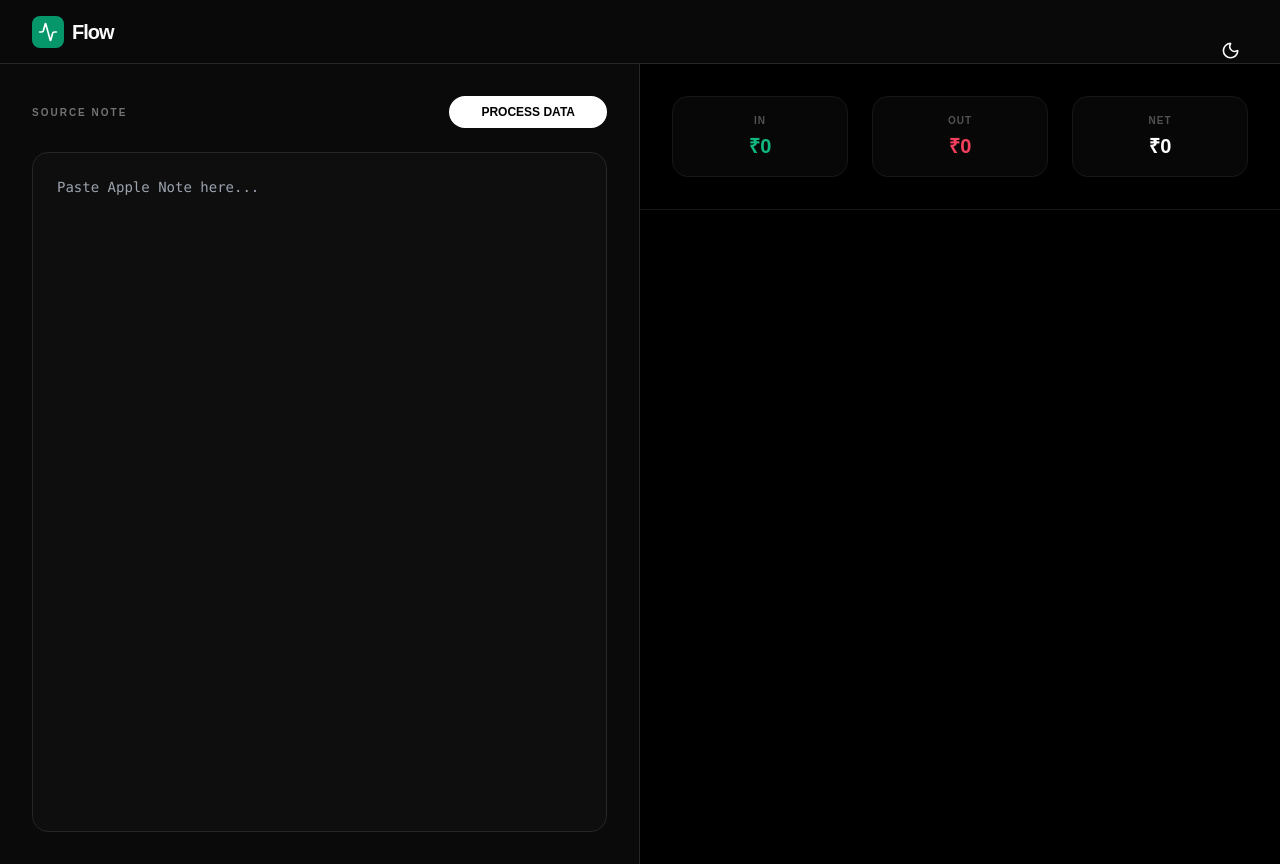
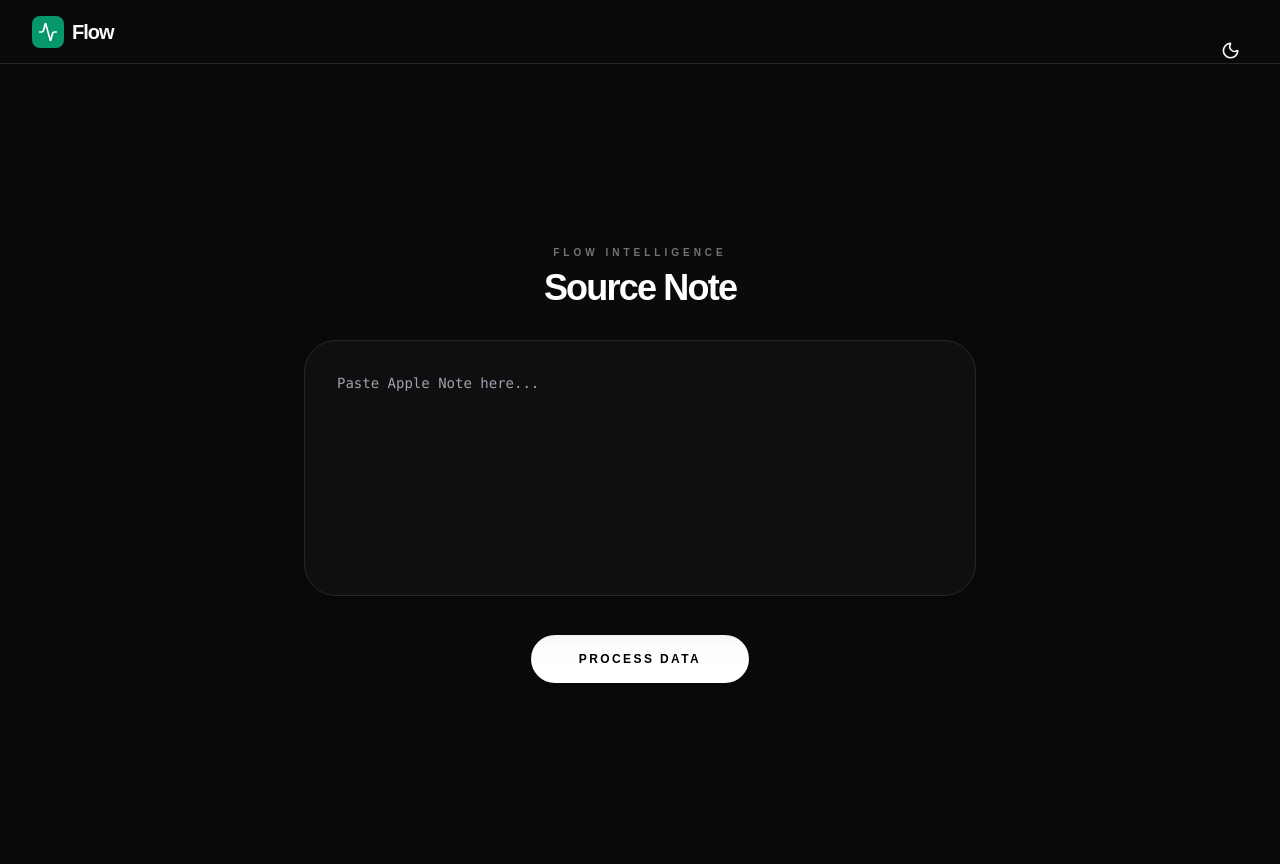
Before and after one commit to vinishhs/Flow-tracker, a Next.js app: page / in a window 1280 px wide. Built offline with nearby package versions, Linux system fonts and the light colour scheme.

Commit message:
style: reduce card sizes and container width for a more compact look

```diff
--- a/app/page.tsx
+++ b/app/page.tsx
@@ -1,7 +1,7 @@
 "use client";
 
-import { useState, useMemo } from "react";
-import { ArrowRight, Save, CheckCircle2, ChevronDown } from "lucide-react";
+import { useState, useMemo, useRef } from "react";
+import { ChevronDown } from "lucide-react";
 import { parseAppleNote, TransactionData, ProcessResult } from "@/lib/services/parser";
 
 interface GroupedTransaction {
@@ -20,12 +20,17 @@ export default function Home() {
   const [input, setInput] = useState("");
   const [result, setResult] = useState<ProcessResult | null>(null);
   const [expandedCategory, setExpandedCategory] = useState<string | null>(null);
+  const dashboardRef = useRef<HTMLDivElement>(null);
 
   const handleProcess = () => {
     if (!input.trim()) return;
     const data = parseAppleNote(input);
     setResult(data);
     setExpandedCategory(null); // Reset expansion on new process
+  };
+
+  const scrollToDashboard = () => {
+    dashboardRef.current?.scrollIntoView({ behavior: 'smooth' });
   };
 
   // Nested aggregation: group by category and preserve individual items
@@ -72,58 +77,99 @@ export default function Home() {
     return { income: inc, expenses: exp, net: inc - exp };
   }, [result]);
 
-  const toggleExpand = (category: string) => {
-    setExpandedCategory(expandedCategory === category ? null : category);
-  };
+  const hasData = result && result.recognized.length > 0;
 
   return (
-    <main className="flex h-screen bg-[#0a0a0a] text-white overflow-hidden">
-      {/* Input Pane */}
-      <div className="w-1/2 p-8 border-r border-neutral-800 flex flex-col">
-        <div className="flex justify-between items-center mb-6">
-          <h2 className="text-[10px] font-black uppercase tracking-[0.2em] text-neutral-500">Source Note</h2>
+    <main className="min-h-screen bg-[#0a0a0a] text-white selection:bg-emerald-500/30">
+
+      {/* SECTION 1: ENTRY STATE (ABOVE THE FOLD) */}
+      <section className="min-h-screen flex flex-col items-center justify-center p-6 relative">
+        <div className="w-full max-w-2xl flex flex-col items-center">
+          <header className="text-center mb-8">
+            <h2 className="text-[10px] font-black uppercase tracking-[0.4em] text-neutral-500 mb-2">Flow Intelligence</h2>
+            <h1 className="text-4xl font-black text-white tracking-tighter">Source Note</h1>
+          </header>
+
+          <div className="w-full relative group">
+            <textarea
+              value={input}
+              onChange={e => setInput(e.target.value)}
+              placeholder="Paste Apple Note here..."
+              className="w-full h-64 bg-neutral-900/40 p-8 font-mono text-sm border border-neutral-800 rounded-[2rem] outline-none focus:border-emerald-500/50 focus:ring-4 focus:ring-emerald-500/5 transition-all resize-none shadow-2xl"
+            />
+          </div>
+
           <button
             onClick={handleProcess}
-            className="px-8 py-2 bg-white text-black rounded-full font-bold text-xs hover:bg-neutral-200 transition-colors"
+            className="mt-8 px-12 py-4 bg-white text-black rounded-full font-black text-xs uppercase tracking-[0.2em] hover:scale-105 active:scale-95 transition-all shadow-xl hover:shadow-white/10"
           >
             PROCESS DATA
           </button>
         </div>
-        <textarea
-          value={input}
-          onChange={e => setInput(e.target.value)}
-          placeholder="Paste Apple Note here..."
-          className="flex-1 w-full bg-neutral-900/30 p-6 font-mono text-sm border border-neutral-800 rounded-2xl outline-none focus:border-neutral-600 transition-colors resize-none"
-        />
+
+        {/* Bouncing Scroll Down Arrow */}
+        {hasData && (
+          <button
+            onClick={scrollToDashboard}
+            className="absolute bottom-12 flex flex-col items-center gap-2 group animate-bounce cursor-pointer"
+          >
+            <span className="text-[10px] font-black uppercase tracking-widest text-emerald-500 opacity-0 group-hover:opacity-100 transition-opacity">See Analysis</span>
+            <div className="p-3 bg-neutral-900 border border-neutral-800 rounded-full group-hover:border-emerald-500/50 transition-colors">
+              <ChevronDown className="w-6 h-6 text-white" />
+            </div>
+          </button>
+        )}
+      </section>
+
+      {/* SECTION 2: DASHBOARD STATE (BELOW THE FOLD) */}
+      {hasData && (
+        <section
+          ref={dashboardRef}
+          className="min-h-screen border-t border-neutral-900 pt-12 pb-32 px-6 relative"
+        >
+          {/* Sticky Sub-header Context */}
+          <div className="sticky top-0 z-50 py-4 -mt-12 mb-10 bg-[#0a0a0a]/80 backdrop-blur-md border-b border-white/5">
+            <div className="max-w-3xl mx-auto flex justify-between items-center px-4 md:px-0">
+              <span className="text-[10px] font-black uppercase tracking-[0.2em] text-neutral-500">Note Overview</span>
+              <div className="flex items-center gap-4 text-[10px] font-bold text-neutral-400">
+                <span className="flex items-center gap-1.5"><div className="w-2 h-2 rounded-full bg-emerald-500" /> IN</span>
+                <span className="flex items-center gap-1.5"><div className="w-2 h-2 rounded-full bg-rose-500" /> OUT</span>
+              </div>
+            </div>
           </div>
 
-      {/* Preview Pane */}
-      <div className="w-1/2 flex flex-col relative bg-black">
-        <div className="p-8 grid grid-cols-3 gap-6 border-b border-neutral-900">
-          <StatCard label="In" val={totals.income} color="text-emerald-500" />
-          <StatCard label="Out" val={totals.expenses} color="text-rose-500" />
-          <StatCard label="Net" val={totals.net} color="text-white" />
+          <div className="max-w-4xl mx-auto space-y-12">
+            {/* Stats Cards Dashboard */}
+            <div className="grid grid-cols-3 gap-4 md:gap-8">
+              <StatCard label="Total In" val={totals.income} color="text-emerald-500" />
+              <StatCard label="Total Out" val={totals.expenses} color="text-rose-500" />
+              <StatCard label="Net Balance" val={totals.net} color="text-white" highlight />
             </div>
 
-        <div className="flex-1 overflow-y-auto p-8 space-y-4 pb-32">
+            {/* List of Aggregated Transactions */}
+            <div className="space-y-6">
+              <h3 className="text-[10px] font-black uppercase tracking-[0.2em] text-neutral-600 pl-4 border-l-2 border-neutral-800">Categories</h3>
+              <div className="space-y-4">
                 {groupedTransactions.map((group) => (
                   <TransactionCard
                     key={group.category}
                     group={group}
                     isExpanded={expandedCategory === group.category}
-              onToggle={() => toggleExpand(group.category)}
+                    onToggle={() => setExpandedCategory(expandedCategory === group.category ? null : group.category)}
                   />
                 ))}
               </div>
+            </div>
 
-        {result && (
-          <div className="absolute bottom-0 w-full p-8 bg-gradient-to-t from-black via-black to-transparent">
-            <button className="w-full py-5 bg-emerald-600 hover:bg-emerald-500 text-white rounded-2xl font-black text-xs uppercase tracking-[0.3em] shadow-2xl transition-all">
+            {/* Final Action */}
+            <div className="pt-12 text-center">
+              <button className="w-full py-6 bg-emerald-600 hover:bg-emerald-500 text-white rounded-3xl font-black text-sm uppercase tracking-[0.4em] shadow-2xl shadow-emerald-500/10 transition-all hover:scale-[1.01] active:scale-[0.99]">
                 Confirm & Save to Database
               </button>
             </div>
+          </div>
+        </section>
       )}
-      </div>
     </main>
   );
 }
@@ -142,56 +188,56 @@ function TransactionCard({
 
   return (
     <div
-      className={`rounded-2xl border border-neutral-800 bg-neutral-900/20 transition-all overflow-hidden ${isLending ? 'border-l-4 border-l-blue-500' :
+      className={`group rounded-[2rem] border transition-all duration-500 overflow-hidden ${isExpanded
+        ? 'bg-neutral-900 border-neutral-700 shadow-2xl ring-1 ring-white/5'
+        : 'bg-neutral-900/20 border-neutral-800 hover:bg-neutral-900/40 hover:border-neutral-700'
+        } ${isLending ? 'border-l-4 border-l-blue-500' :
           isOthers ? 'border-l-4 border-l-amber-500' : ''
         }`}
     >
-      {/* Main Card Header - Clickable */}
+      {/* Header View */}
       <div
         onClick={onToggle}
-        className="p-5 cursor-pointer hover:bg-neutral-900/40 transition-all"
+        className="p-6 md:p-8 cursor-pointer flex justify-between items-center"
       >
-        <div className="flex justify-between items-center">
-          <div className="flex-1 flex items-center gap-3">
-            <h3 className="font-bold text-white text-lg leading-tight uppercase tracking-tight">
+        <div className="flex-1 flex items-center gap-4">
+          <div className={`p-3 rounded-2xl bg-[#0a0a0a] border border-neutral-800 group-hover:border-neutral-600 transition-colors`}>
+            <ChevronDown className={`w-5 h-5 text-neutral-500 transition-transform duration-500 ${isExpanded ? 'rotate-180' : ''}`} />
+          </div>
+          <h3 className="font-bold text-white text-xl md:text-2xl leading-tight uppercase tracking-tight">
             {group.category}
           </h3>
-            <ChevronDown
-              className={`w-4 h-4 text-neutral-500 transition-transform duration-300 ${isExpanded ? 'rotate-180' : ''
-                }`}
-            />
         </div>
-          <div className={`font-mono font-black text-xl ${group.type === 'income' ? 'text-emerald-500' : 'text-white'
+        <div className={`font-mono font-black text-2xl md:text-3xl ${group.type === 'income' ? 'text-emerald-500' : 'text-white'
           }`}>
           {group.type === 'income' ? '+' : ''}₹{group.total.toLocaleString()}
         </div>
       </div>
-      </div>
 
-      {/* Expandable Detail Area */}
+      {/* Expanded Drill-down (Accordion) */}
       {isExpanded && (
-        <div className="bg-black/40 border-t border-neutral-800/50 px-5 pb-4 pt-2 animate-in slide-in-from-top-2 duration-300">
-          <div className="space-y-2">
+        <div className="bg-black/60 border-t border-white/5 px-6 md:px-8 pb-8 pt-4 animate-in fade-in slide-in-from-top-4 duration-500">
+          <div className="space-y-3">
             {group.items.map((item, idx) => (
               <div
                 key={idx}
-                className="flex justify-between items-center py-2 px-3 rounded-lg bg-neutral-900/30 hover:bg-neutral-900/50 transition-colors"
+                className="flex justify-between items-center py-4 px-6 rounded-2xl bg-neutral-900/40 border border-white/5 hover:border-white/10 transition-all hover:bg-neutral-800/40"
               >
                 <div className="flex-1">
-                  <div className="flex items-center gap-3">
+                  <div className="flex flex-col md:flex-row md:items-center gap-1 md:gap-6">
                     {item.date && (
-                      <span className="text-[10px] font-mono text-neutral-500 uppercase tracking-wider">
+                      <span className="text-[10px] font-black font-mono text-neutral-500 uppercase tracking-widest bg-black rounded-full px-3 py-1 w-fit border border-white/5">
                         {item.date}
                       </span>
                     )}
                     {item.detail && (
-                      <span className="text-xs text-neutral-400 font-medium">
+                      <span className="text-sm text-neutral-300 font-bold tracking-tight">
                         {item.detail}
                       </span>
                     )}
                   </div>
                 </div>
-                <div className={`font-mono text-sm font-bold ${group.type === 'income' ? 'text-emerald-400' : 'text-neutral-300'
+                <div className={`font-mono text-lg font-black ${group.type === 'income' ? 'text-emerald-400' : 'text-neutral-200'
                   }`}>
                   {group.type === 'income' ? '+' : ''}₹{item.amount.toLocaleString()}
                 </div>
@@ -204,11 +250,12 @@ function TransactionCard({
   );
 }
 
-function StatCard({ label, val, color }: any) {
+function StatCard({ label, val, color, highlight }: any) {
   return (
-    <div className="bg-neutral-900/30 p-4 rounded-2xl border border-neutral-900 text-center">
-      <div className="text-[10px] font-black text-neutral-600 uppercase tracking-widest mb-1">{label}</div>
-      <div className={`text-xl font-black ${color}`}>₹{Math.abs(val).toLocaleString()}</div>
+    <div className={`p-6 md:p-10 rounded-[2.5rem] border transition-all hover:scale-[1.02] ${highlight ? 'bg-neutral-900 border-neutral-700 shadow-2xl ring-1 ring-white/5' : 'bg-neutral-900/30 border-neutral-800'
+      } text-center`}>
+      <div className="text-[10px] font-black text-neutral-500 uppercase tracking-[0.3em] mb-3">{label}</div>
+      <div className={`text-2xl md:text-4xl font-black ${color} tracking-tight`}>₹{Math.abs(val).toLocaleString()}</div>
     </div>
   );
 }
```
Lines whose indentation alone changed are shown as unchanged.
